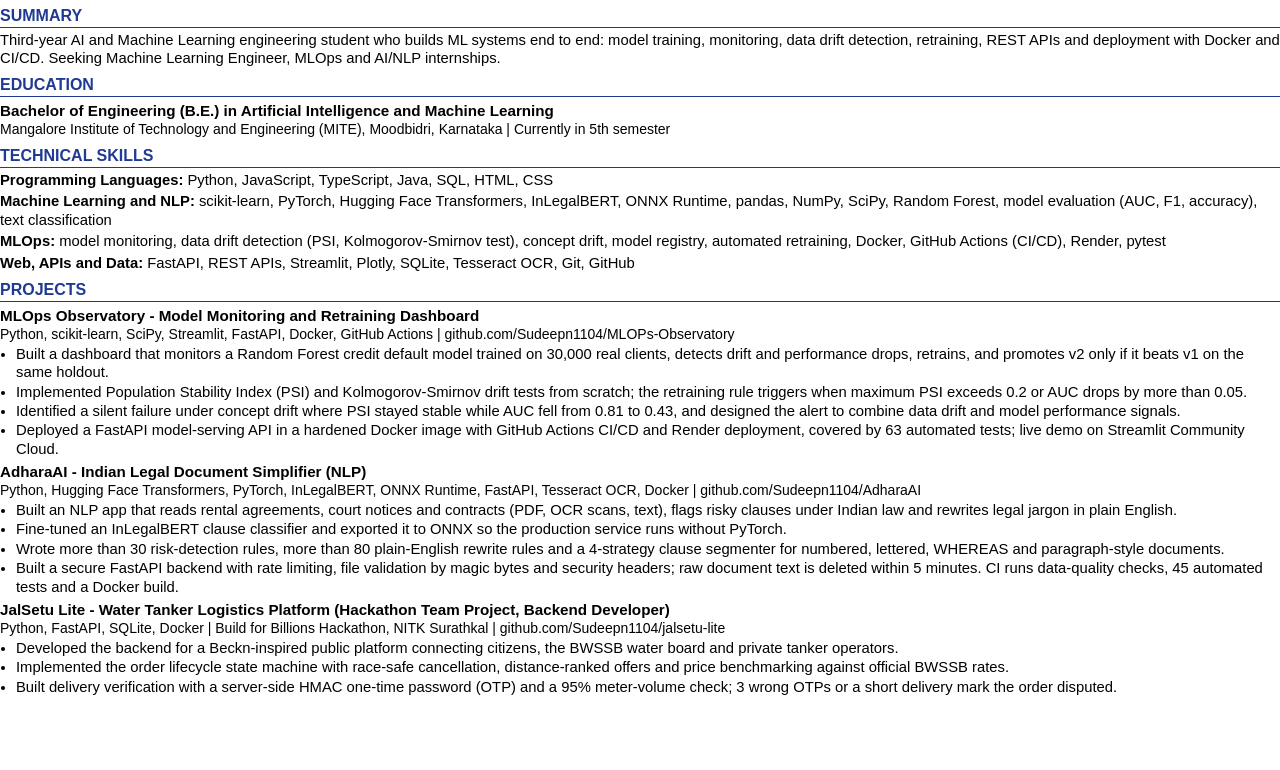
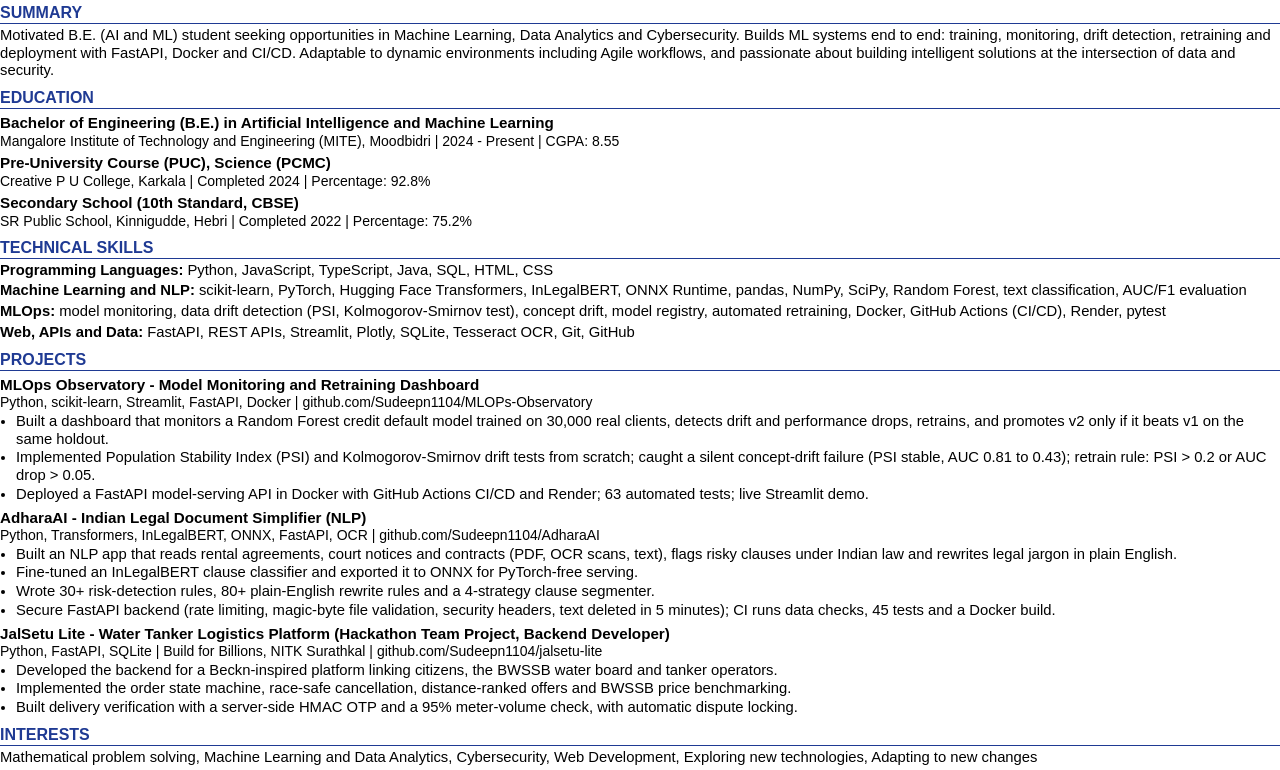
Before and after one commit to Sudeepn1104/MLOPs-Demo, a plain HTML site: page portfolio/resume.html in a window 1280 px wide. Shown: the part 99-869 px from the top of the page. Before the commit the page ends 800 px from the top, so only its background shows below. Drawn offline with Linux system fonts and the light colour scheme.

Commit message:
Resume: add education history, interests and summary from previous resume (draft)
Co-Authored-By: Claude Opus 5.5 <noreply@anthropic.com>
Claude-Session: https://claude.ai/code/session_019SSPnpM86e8McZfEHf2tUT

```diff
--- a/portfolio/resume.html
+++ b/portfolio/resume.html
@@ -8,7 +8,7 @@
      standard section headings, no tables/columns/icons, reading order = visual order. -->
 <style>
   @page { size: A4; margin: 9mm 12mm; }
-  body { margin: 0; font: 11.1pt/1.24 Arial, "Liberation Sans", Helvetica, sans-serif; color: #000; }
+  body { margin: 0; font: 11.1pt/1.2 Arial, "Liberation Sans", Helvetica, sans-serif; color: #000; }
   a { color: #000; text-decoration: none; }
   h1 { font-size: 21.5pt; margin: 0 0 2px; }
   .headline { font-size: 12pt; font-weight: bold; color: #1f3a93; margin: 0 0 3px; }
@@ -30,45 +30,51 @@
 <p class="contact">LinkedIn: <a href="https://www.linkedin.com/in/sudeep-u-nayak-b69313374/">linkedin.com/in/sudeep-u-nayak-b69313374</a> | GitHub: <a href="https://github.com/Sudeepn1104">github.com/Sudeepn1104</a></p>
 
 <h2>SUMMARY</h2>
-<p>Third-year AI and Machine Learning engineering student who builds ML systems end to end: model training, monitoring, data drift detection, retraining, REST APIs and deployment with Docker and CI/CD. Seeking Machine Learning Engineer, MLOps and AI/NLP internships.</p>
+<p>Motivated B.E. (AI and ML) student seeking opportunities in Machine Learning, Data Analytics and Cybersecurity. Builds ML systems end to end: training, monitoring, drift detection, retraining and deployment with FastAPI, Docker and CI/CD. Adaptable to dynamic environments including Agile workflows, and passionate about building intelligent solutions at the intersection of data and security.</p>
 
 <h2>EDUCATION</h2>
 <h3>Bachelor of Engineering (B.E.) in Artificial Intelligence and Machine Learning</h3>
-<p class="sub">Mangalore Institute of Technology and Engineering (MITE), Moodbidri, Karnataka | Currently in 5th semester</p>
+<p class="sub">Mangalore Institute of Technology and Engineering (MITE), Moodbidri | 2024 - Present | CGPA: 8.55</p>
+<h3>Pre-University Course (PUC), Science (PCMC)</h3>
+<p class="sub">Creative P U College, Karkala | Completed 2024 | Percentage: 92.8%</p>
+<h3>Secondary School (10th Standard, CBSE)</h3>
+<p class="sub">SR Public School, Kinnigudde, Hebri | Completed 2022 | Percentage: 75.2%</p>
 
 <h2>TECHNICAL SKILLS</h2>
 <p><b>Programming Languages:</b> Python, JavaScript, TypeScript, Java, SQL, HTML, CSS</p>
-<p><b>Machine Learning and NLP:</b> scikit-learn, PyTorch, Hugging Face Transformers, InLegalBERT, ONNX Runtime, pandas, NumPy, SciPy, Random Forest, model evaluation (AUC, F1, accuracy), text classification</p>
+<p><b>Machine Learning and NLP:</b> scikit-learn, PyTorch, Hugging Face Transformers, InLegalBERT, ONNX Runtime, pandas, NumPy, SciPy, Random Forest, text classification, AUC/F1 evaluation</p>
 <p><b>MLOps:</b> model monitoring, data drift detection (PSI, Kolmogorov-Smirnov test), concept drift, model registry, automated retraining, Docker, GitHub Actions (CI/CD), Render, pytest</p>
 <p><b>Web, APIs and Data:</b> FastAPI, REST APIs, Streamlit, Plotly, SQLite, Tesseract OCR, Git, GitHub</p>
 
 <h2>PROJECTS</h2>
 
 <h3>MLOps Observatory - Model Monitoring and Retraining Dashboard</h3>
-<p class="sub">Python, scikit-learn, SciPy, Streamlit, FastAPI, Docker, GitHub Actions | <span class="url">github.com/Sudeepn1104/MLOPs-Observatory</span></p>
+<p class="sub">Python, scikit-learn, Streamlit, FastAPI, Docker | <span class="url">github.com/Sudeepn1104/MLOPs-Observatory</span></p>
 <ul>
   <li>Built a dashboard that monitors a Random Forest credit default model trained on 30,000 real clients, detects drift and performance drops, retrains, and promotes v2 only if it beats v1 on the same holdout.</li>
-  <li>Implemented Population Stability Index (PSI) and Kolmogorov-Smirnov drift tests from scratch; the retraining rule triggers when maximum PSI exceeds 0.2 or AUC drops by more than 0.05.</li>
-  <li>Identified a silent failure under concept drift where PSI stayed stable while AUC fell from 0.81 to 0.43, and designed the alert to combine data drift and model performance signals.</li>
-  <li>Deployed a FastAPI model-serving API in a hardened Docker image with GitHub Actions CI/CD and Render deployment, covered by 63 automated tests; live demo on Streamlit Community Cloud.</li>
+  <li>Implemented Population Stability Index (PSI) and Kolmogorov-Smirnov drift tests from scratch; caught a silent concept-drift failure (PSI stable, AUC 0.81 to 0.43); retrain rule: PSI &gt; 0.2 or AUC drop &gt; 0.05.</li>
+  <li>Deployed a FastAPI model-serving API in Docker with GitHub Actions CI/CD and Render; 63 automated tests; live Streamlit demo.</li>
 </ul>
 
 <h3>AdharaAI - Indian Legal Document Simplifier (NLP)</h3>
-<p class="sub">Python, Hugging Face Transformers, PyTorch, InLegalBERT, ONNX Runtime, FastAPI, Tesseract OCR, Docker | <span class="url">github.com/Sudeepn1104/AdharaAI</span></p>
+<p class="sub">Python, Transformers, InLegalBERT, ONNX, FastAPI, OCR | <span class="url">github.com/Sudeepn1104/AdharaAI</span></p>
 <ul>
   <li>Built an NLP app that reads rental agreements, court notices and contracts (PDF, OCR scans, text), flags risky clauses under Indian law and rewrites legal jargon in plain English.</li>
-  <li>Fine-tuned an InLegalBERT clause classifier and exported it to ONNX so the production service runs without PyTorch.</li>
-  <li>Wrote more than 30 risk-detection rules, more than 80 plain-English rewrite rules and a 4-strategy clause segmenter for numbered, lettered, WHEREAS and paragraph-style documents.</li>
-  <li>Built a secure FastAPI backend with rate limiting, file validation by magic bytes and security headers; raw document text is deleted within 5 minutes. CI runs data-quality checks, 45 automated tests and a Docker build.</li>
+  <li>Fine-tuned an InLegalBERT clause classifier and exported it to ONNX for PyTorch-free serving.</li>
+  <li>Wrote 30+ risk-detection rules, 80+ plain-English rewrite rules and a 4-strategy clause segmenter.</li>
+  <li>Secure FastAPI backend (rate limiting, magic-byte file validation, security headers, text deleted in 5 minutes); CI runs data checks, 45 tests and a Docker build.</li>
 </ul>
 
 <h3>JalSetu Lite - Water Tanker Logistics Platform (Hackathon Team Project, Backend Developer)</h3>
-<p class="sub">Python, FastAPI, SQLite, Docker | Build for Billions Hackathon, NITK Surathkal | <span class="url">github.com/Sudeepn1104/jalsetu-lite</span></p>
+<p class="sub">Python, FastAPI, SQLite | Build for Billions, NITK Surathkal | <span class="url">github.com/Sudeepn1104/jalsetu-lite</span></p>
 <ul>
-  <li>Developed the backend for a Beckn-inspired public platform connecting citizens, the BWSSB water board and private tanker operators.</li>
-  <li>Implemented the order lifecycle state machine with race-safe cancellation, distance-ranked offers and price benchmarking against official BWSSB rates.</li>
-  <li>Built delivery verification with a server-side HMAC one-time password (OTP) and a 95% meter-volume check; 3 wrong OTPs or a short delivery mark the order disputed.</li>
+  <li>Developed the backend for a Beckn-inspired platform linking citizens, the BWSSB water board and tanker operators.</li>
+  <li>Implemented the order state machine, race-safe cancellation, distance-ranked offers and BWSSB price benchmarking.</li>
+  <li>Built delivery verification with a server-side HMAC OTP and a 95% meter-volume check, with automatic dispute locking.</li>
 </ul>
+
+<h2>INTERESTS</h2>
+<p>Mathematical problem solving, Machine Learning and Data Analytics, Cybersecurity, Web Development, Exploring new technologies, Adapting to new changes</p>
 
 </body>
 </html>
```
Also changed, not shown: 1 other file.
